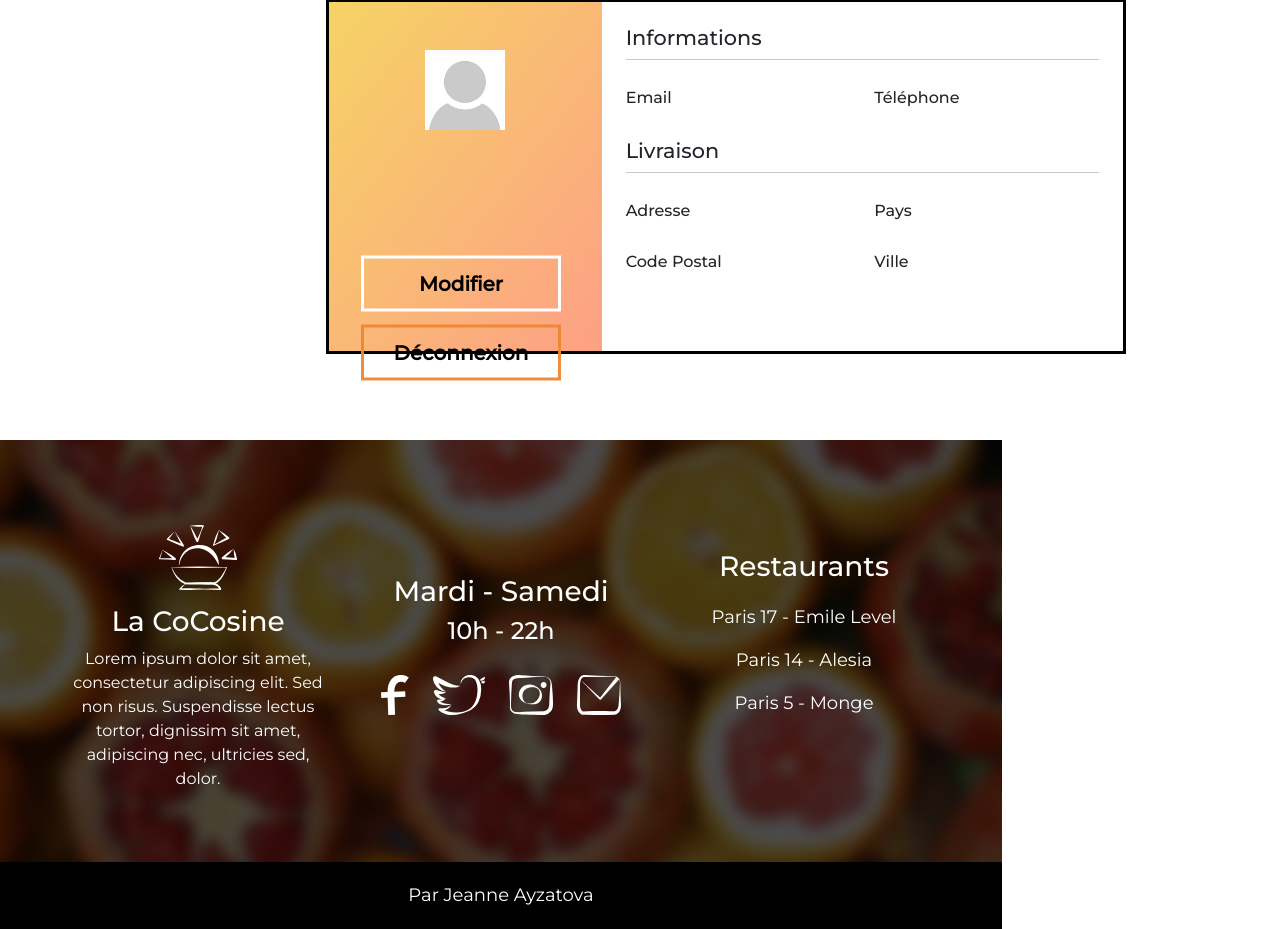
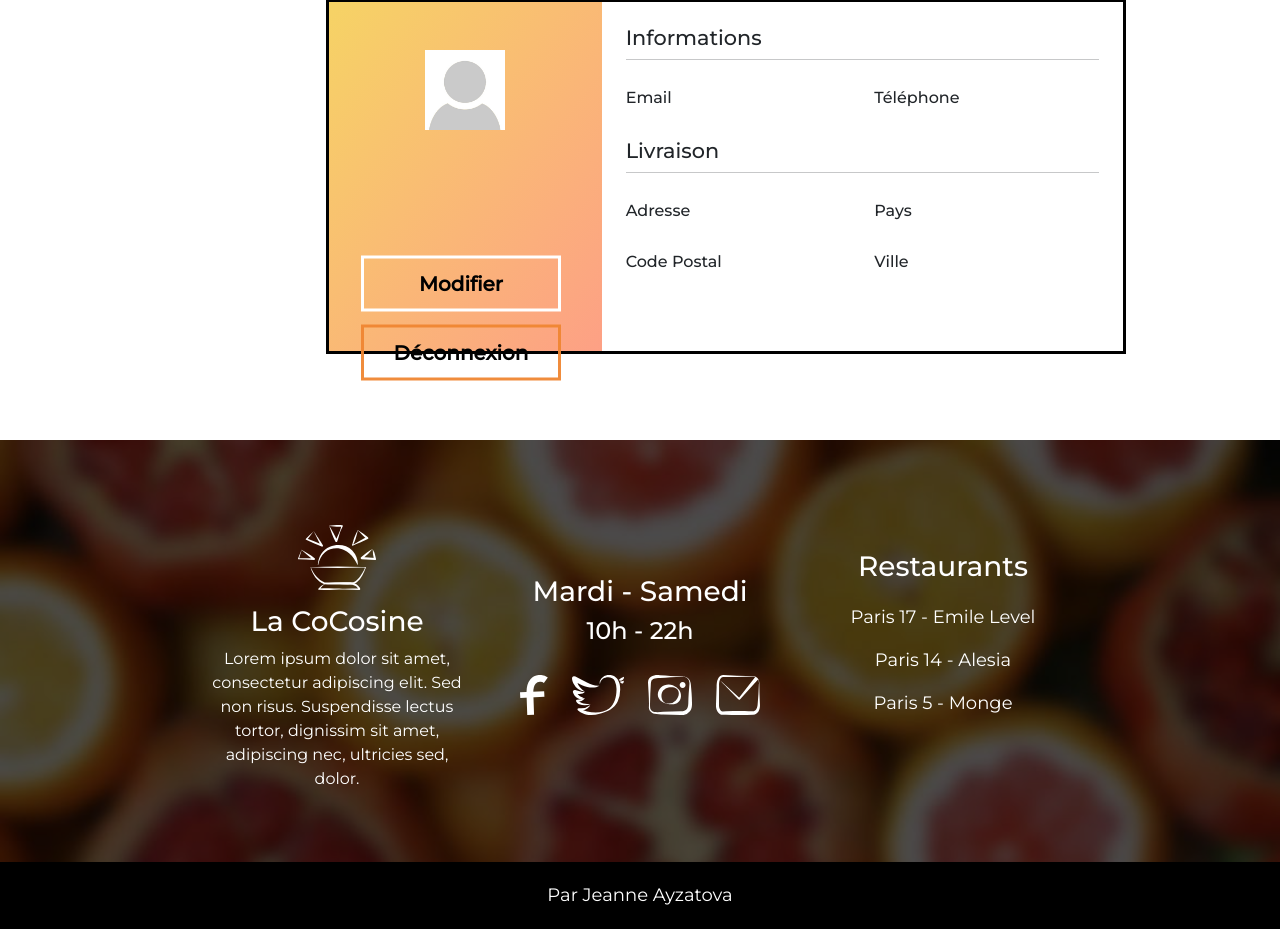
Before and after one commit to JannaAyz/Symfony_project_restaurant, a Symfony app: template templates/account/index.html.twig in a window 1280 px wide. Shown: the part 131-1060 px from the top of the page. Run offline with Twig, Linux system fonts and the light colour scheme; the template is opened without the code that fills it, so the values that code supplies are empty; some libraries are stand-ins or nearby versions.

Commit message:
fixing footer on Home page

```diff
--- a/templates/partials_footer.html.twig
+++ b/templates/partials_footer.html.twig
@@ -2,8 +2,7 @@
 <style>
 footer {
     position:absolute;
-    max-width: 100vw;
-    overflow-x: clip;
+    width: 100vw;
     display: flex;
     flex-direction: column;
 }
@@ -11,6 +10,8 @@ footer {
     color: white;
     padding: 70px;
     position: relative;
+    max-width: 100vw;
+    overflow-x: clip;
 }
 #footer > * {
     z-index: 3;
```
